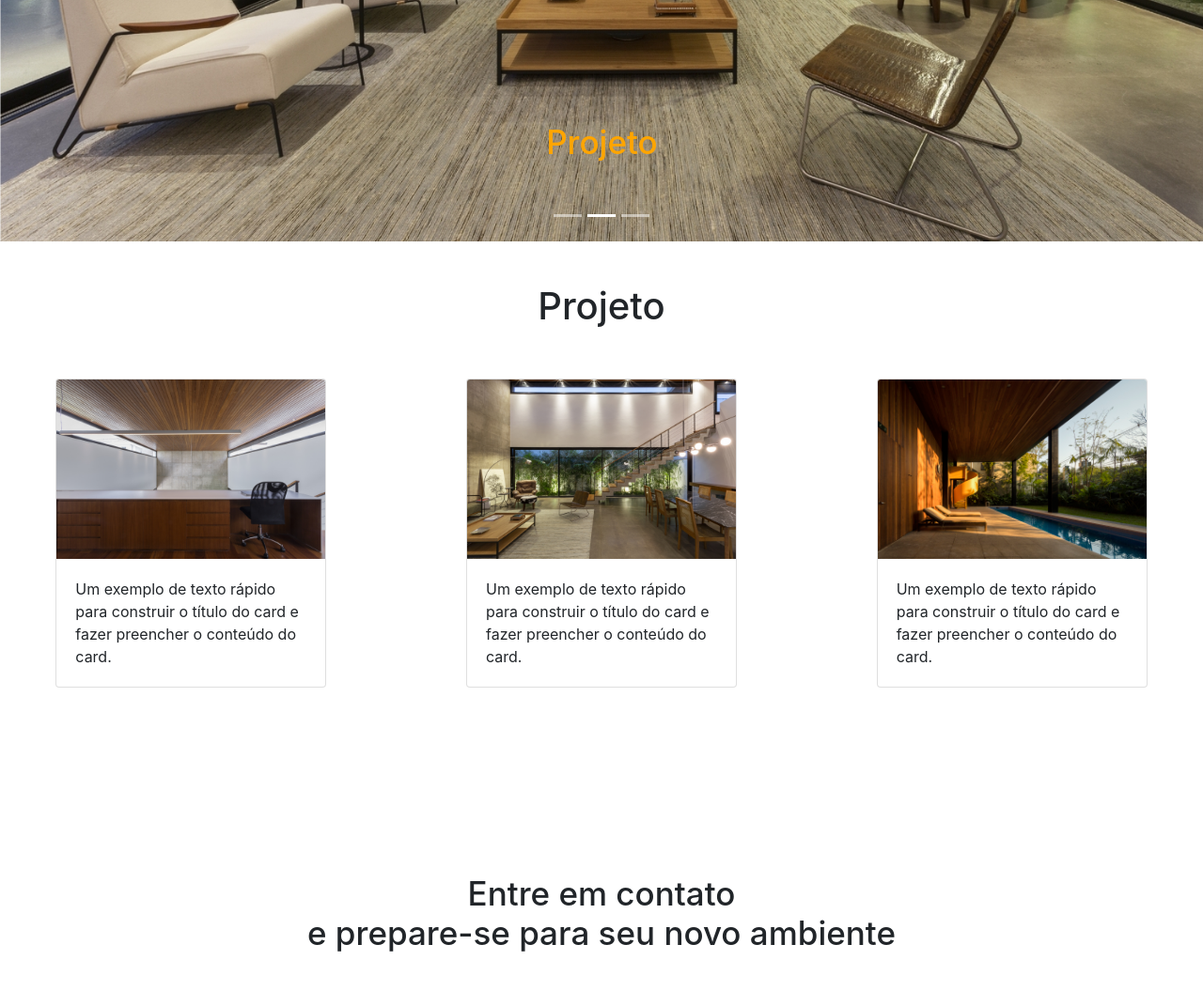
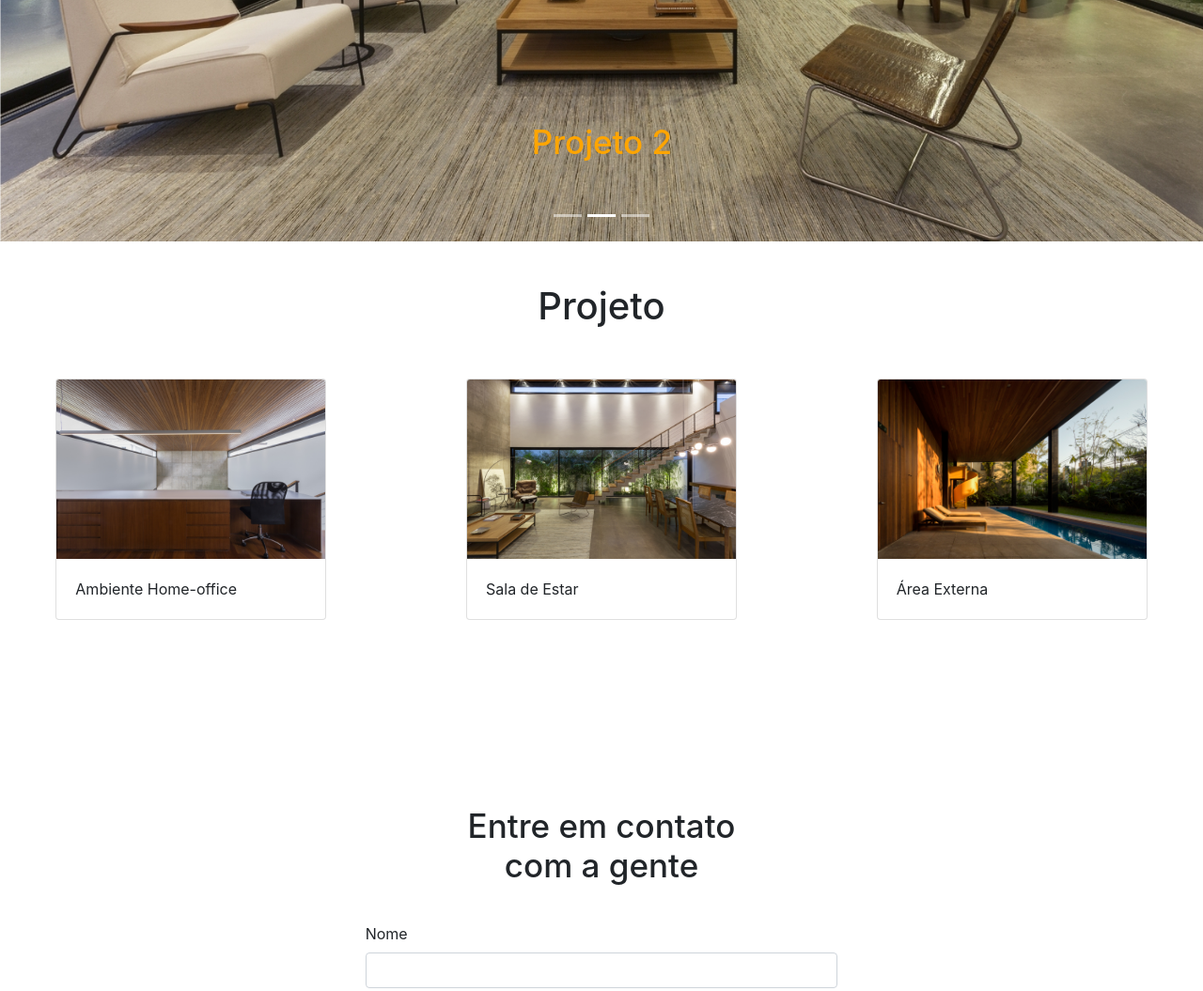
Before and after one commit to cavalheirorodrigo/menufixed, a plain HTML site: page index.html in a window 1280 px wide. Shown: the part 620-1675 px from the top of the page at 94% size. Drawn offline with nearby package versions, Linux system fonts and the light colour scheme; a web font is replaced by a local one.

Commit message:
Update index.html

```diff
--- a/index.html
+++ b/index.html
@@ -37,19 +37,19 @@ h<!DOCTYPE html>
 				<div class="carousel-item active">
 					<img class="d-block w-100" src="images/image1.jpg" alt="Primeiro Slide">
 					<div class="carousel-caption d-none d-md-block">
-						<h5>Projeto</h5>
+						<h5>Projeto 1</h5>
 					</div>
 				</div>
 				<div class="carousel-item">
 					<img class="d-block w-100" src="images/image10.jpg" alt="Segundo Slide">
 					<div class="carousel-caption d-none d-md-block">
-						<h5>Projeto</h5>
+						<h5>Projeto 2</h5>
 					</div>
 				</div>
 				<div class="carousel-item">
 					<img class="d-block w-100" src="images/image12.jpg" alt="Terceiro Slide">
 					<div class="carousel-caption d-none d-md-block">
-						<h5>Projeto</h5>
+						<h5>Projeto 3</h5>
 					</div>
 				</div>
 			</div>
@@ -68,25 +68,25 @@ h<!DOCTYPE html>
 		<div class="row align-items-center">
 			<div class="col">
 				<div class="card" style="width: 18rem;">
-					<img class="card-img-top" src="images/image5.jpg" alt="Imagem de capa do card">
+					<img class="card-img-top" src="images/image5.jpg" alt="Image 5">
 					<div class="card-body">
-						<p class="card-text">Um exemplo de texto rápido para construir o título do card e fazer preencher o conteúdo do card.</p>
+						<p class="card-text">Ambiente Home-office</p>
 					</div>
 				</div>
 			</div>
 			<div class="col">
 				<div class="card" style="width: 18rem;">
-					<img class="card-img-top" src="images/image11.jpg" alt="Imagem de capa do card">
+					<img class="card-img-top" src="images/image11.jpg" alt="Image 11">
 					<div class="card-body">
-						<p class="card-text">Um exemplo de texto rápido para construir o título do card e fazer preencher o conteúdo do card.</p>
+						<p class="card-text">Sala de Estar</p>
 					</div>
 				</div>
 			</div>
 			<div class="col">
 				<div class="card" style="width: 18rem;">
-					<img class="card-img-top" src="images/image13.jpg" alt="Imagem de capa do card">
+					<img class="card-img-top" src="images/image13.jpg" alt="Image 13">
 					<div class="card-body">
-						<p class="card-text">Um exemplo de texto rápido para construir o título do card e fazer preencher o conteúdo do card.</p>
+						<p class="card-text">Área Externa</p>
 					</div>
 				</div>
 			</div>
@@ -95,7 +95,7 @@ h<!DOCTYPE html>
 	<footer>
 		<div id="contato" class="contato">
 			<h2>Entre em contato <br/>
-			e prepare-se para seu novo ambiente</h2>
+			com a gente</h2>
 			<form>
 				<div class="form-group">
 					<label for="nome">Nome</label>
```
